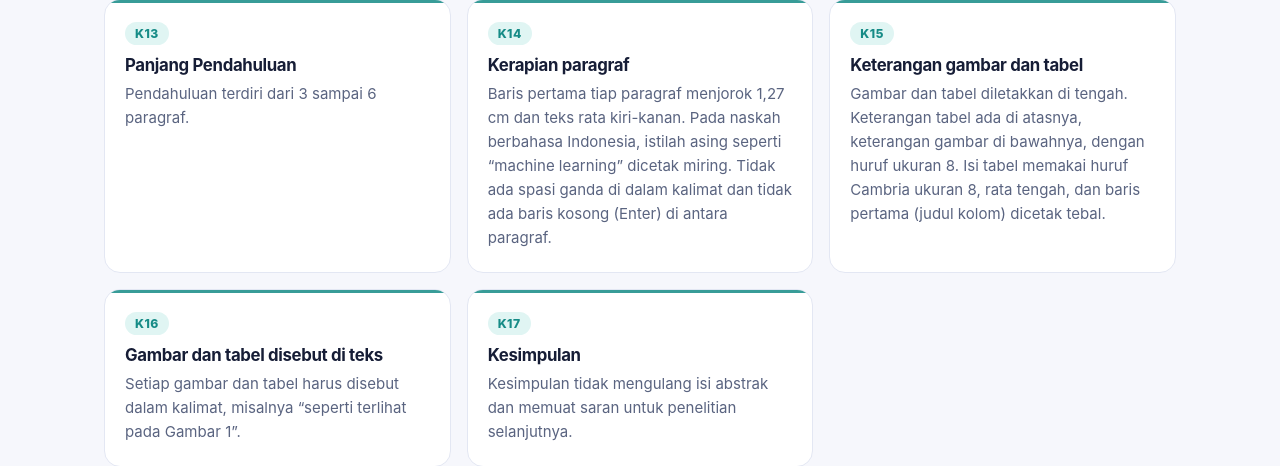
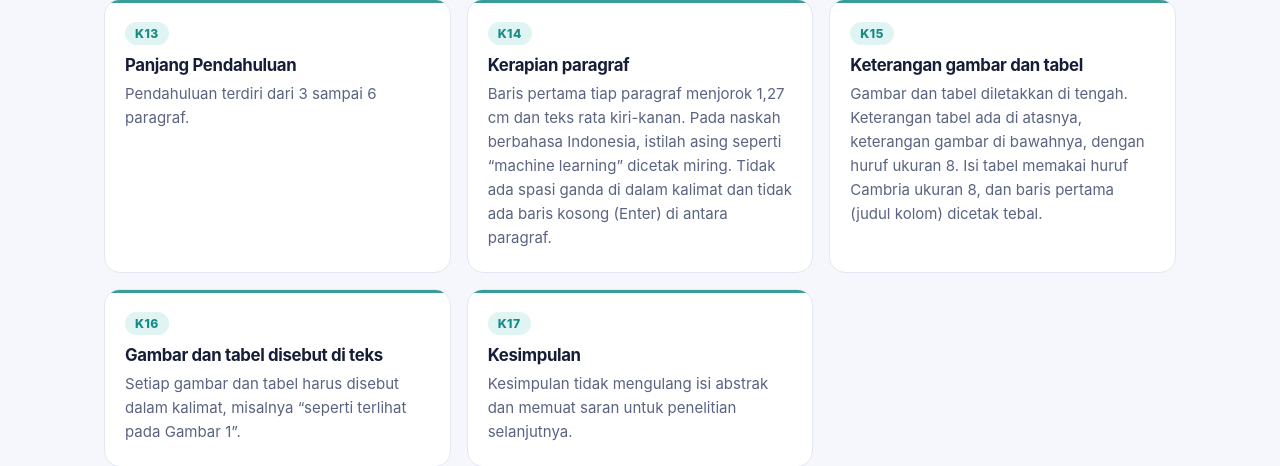
Before and after one commit to MkhGT/naskah-checker, a Flask app: page / in a window 1280 px wide. Shown: the part 2934-3400 px from the top of the page. Run offline with Flask 3, Linux system fonts and the light colour scheme.

Commit message:
adjustment kriteria di html

```diff
--- a/templates/index.html
+++ b/templates/index.html
@@ -26,7 +26,7 @@
   'K12': ('Huruf dan jarak antarbaris', 'Seluruh isi memakai huruf Cambria ukuran 10 dengan jarak antarbaris 1,15.'),
   'K13': ('Panjang Pendahuluan', 'Pendahuluan terdiri dari 3 sampai 6 paragraf.'),
   'K14': ('Kerapian paragraf', 'Baris pertama tiap paragraf menjorok 1,27 cm dan teks rata kiri-kanan. Pada naskah berbahasa Indonesia, istilah asing seperti “machine learning” dicetak miring. Tidak ada spasi ganda di dalam kalimat dan tidak ada baris kosong (Enter) di antara paragraf.'),
-  'K15': ('Keterangan gambar dan tabel', 'Gambar dan tabel diletakkan di tengah. Keterangan tabel ada di atasnya, keterangan gambar di bawahnya, dengan huruf ukuran 8. Isi tabel memakai huruf Cambria ukuran 8, rata tengah, dan baris pertama (judul kolom) dicetak tebal.'),
+  'K15': ('Keterangan gambar dan tabel', 'Gambar dan tabel diletakkan di tengah. Keterangan tabel ada di atasnya, keterangan gambar di bawahnya, dengan huruf ukuran 8. Isi tabel memakai huruf Cambria ukuran 8, dan baris pertama (judul kolom) dicetak tebal.'),
   'K16': ('Gambar dan tabel disebut di teks', 'Setiap gambar dan tabel harus disebut dalam kalimat, misalnya “seperti terlihat pada Gambar 1”.'),
   'K17': ('Kesimpulan', 'Kesimpulan tidak mengulang isi abstrak dan memuat saran untuk penelitian selanjutnya.'),
   'K18': ('Kutipan dan daftar pustaka', 'Sumber dikutip dengan nomor, misalnya [1]. Daftar pustaka minimal 20 sumber bergaya IEEE, sebagian besar dari artikel jurnal terbaru. Setiap sumber juga dicocokkan dengan basis data Crossref.')
```
